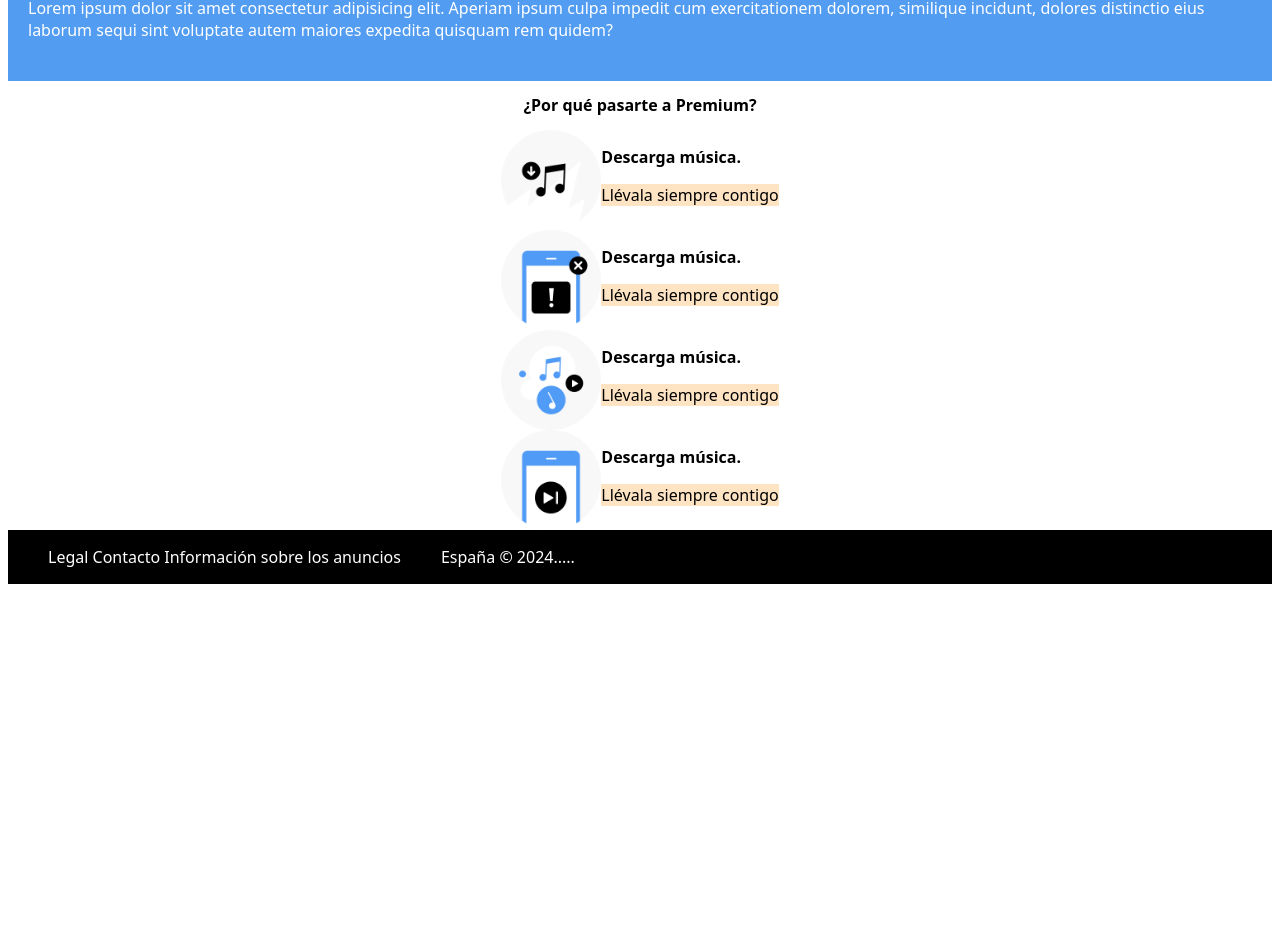
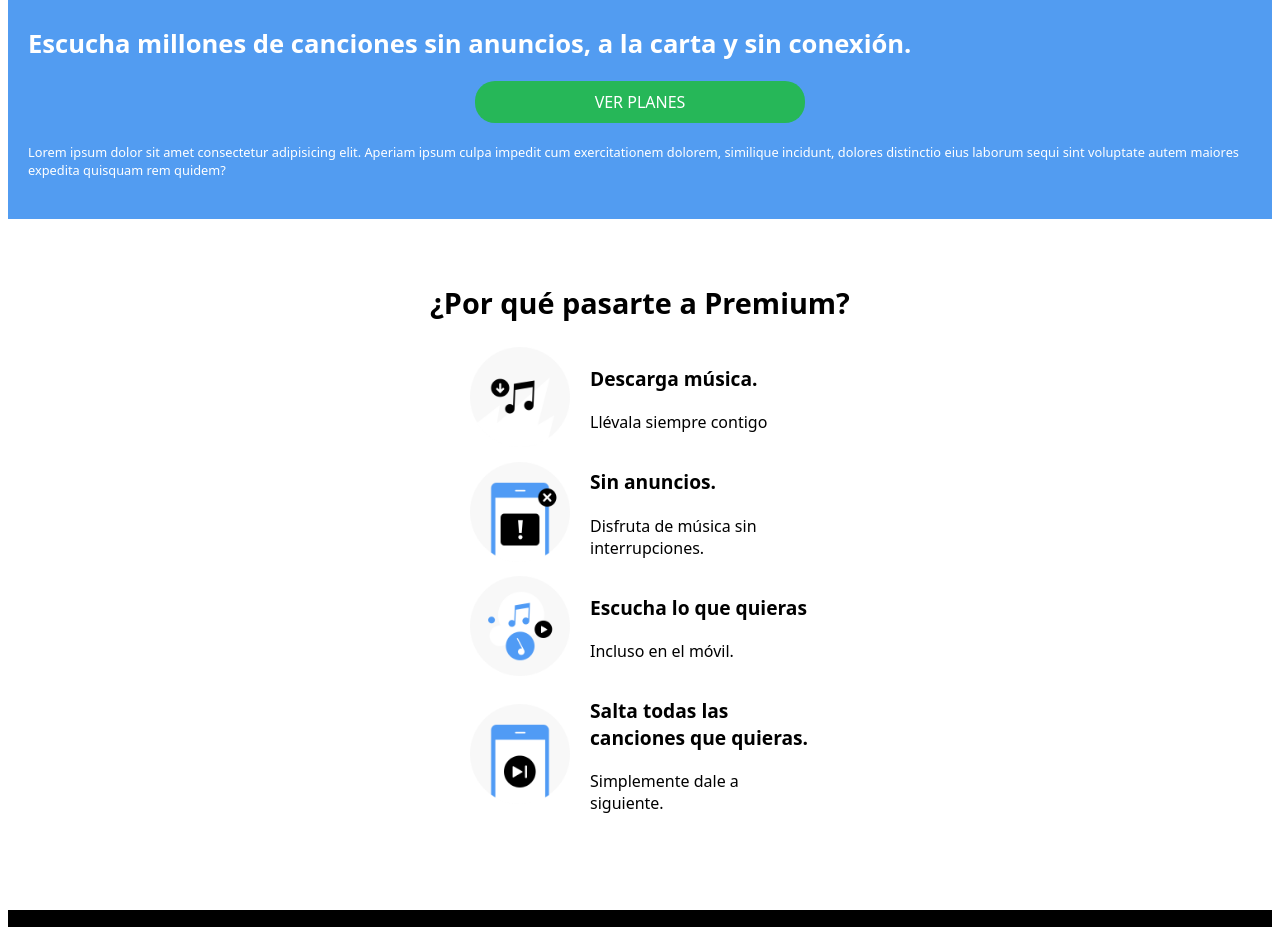
Before and after one commit to gelambi-g/promo-B-module-1-pair-7-spotify, a plain HTML site: page index.html in a window 1280 px wide. Shown: the part 337-1264 px from the top of the page. Before the commit the page ends 929 px from the top, so only its background shows below. Drawn offline with Linux system fonts and the light colour scheme.

Commit message:
diseño movil

```diff
--- a/css/style.css
+++ b/css/style.css
@@ -41,12 +41,26 @@ header {
     justify-content: flex-end;
     box-sizing: border-box;
     padding-bottom: 20px;
-
+    padding-top: 100px;
 }
 
-.texto-premium {
+.titulo-premium {
     color: white;
     margin: 20px;
+    font-size: 2.5rem;
+}
+
+.texto-premium1 {
+    color: white;
+    margin: 20px;
+    font-size: 1.6rem;
+    font-weight: bold;
+}
+
+.texto-premium2 {
+    color: white;
+    margin: 20px;
+    font-size: 0.8rem;
 }
 
 .cajaplanes {
@@ -58,8 +72,8 @@ header {
     background-color: rgb(38 183 88);
     border-radius: 20px;
     padding: 10px;
-/*     padding-left: 40%;
-    padding-right: 40%; */
+    padding-left: 120px;
+    padding-right: 120px;
     text-decoration: none;
     color: white;
 }
@@ -69,37 +83,62 @@ header {
     flex-direction: column;
     align-content: space-around;
     align-items: center;
+    margin-top: 40px;
+    margin-bottom: 80px;
 }
 
 
 .premium {
     width: 60%;
     text-align: center;
-
+    font-size: 1.8rem;
 }
 
 .articulo {
     display: flex;
     width: 80%;
     justify-content: center;
+    align-items: center;
+}
+
+.texto-article {
+    width: 220px;
+    margin-left: 20px;
 }
 
 .img {
     width: 100px;
+    height: 100px;
 }
 
+.h3 {
+    font-size: 1.2rem;
+}
 
 .textofinal {
-    background-color: bisque;
+
 }
 
 .footer-list li {
-    display: inline;
+    list-style: none;
 }
 
+.contacto {
+    padding: 10px
+}
 footer {
     background-color: black;
     color: white;
+    padding: 20px;
     display: flex;
+    flex-direction: row;
+    justify-content: space-between;
+}
 
+.footer {
+    font-size: 0.5rem;
 }
+
+.es {
+    width: 20px;
+}
--- a/index.html
+++ b/index.html
@@ -25,41 +25,41 @@
 
     <main>
         <section class="section1">
-            <h1 class="texto-premium">Prueba Premium gratis 3 meses</h1>
-            <p class="texto-premium">Escucha millones de canciones sin anuncios, a la carta y sin conexión.</p>
+            <h1 class="titulo-premium">Prueba Premium gratis 3 meses</h1>
+            <p class="texto-premium1">Escucha millones de canciones sin anuncios, a la carta y sin conexión.</p>
             <div class="cajaplanes">
                 <a href="" class="planes">VER PLANES</a>
             </div>
-            <p class="texto-premium">Lorem ipsum dolor sit amet consectetur adipisicing elit. Aperiam ipsum culpa impedit cum exercitationem dolorem, similique incidunt, dolores distinctio eius laborum sequi sint voluptate autem maiores expedita quisquam rem quidem?</p>
+            <p class="texto-premium2">Lorem ipsum dolor sit amet consectetur adipisicing elit. Aperiam ipsum culpa impedit cum exercitationem dolorem, similique incidunt, dolores distinctio eius laborum sequi sint voluptate autem maiores expedita quisquam rem quidem?</p>
         </section>
         <section class="section2">
             <h2 class="premium">¿Por qué pasarte a Premium?</h2>
             <article class="articulo">
                 <img class="img" src="./img/benefit-1.png" alt="">
-                <div>
-                    <h3>Descarga música.</h3>
+                <div class="texto-article">
+                    <h3 class="h3">Descarga música.</h3>
                     <p class="textofinal">Llévala siempre contigo</p>
                 </div>
             </article>
             <article class="articulo">
                 <img class="img" src="./img/benefit-2.png" alt="">
-                <div>
-                    <h3>Descarga música.</h3>
-                    <p  class="textofinal">Llévala siempre contigo</p>
+                <div class="texto-article">
+                    <h3 class="h3">Sin anuncios.</h3>
+                    <p  class="textofinal">Disfruta de música sin interrupciones.</p>
                 </div>
             </article>
             <article class="articulo">
                 <img class="img" src="./img/benefit-3.png" alt="">
-                <div>
-                    <h3>Descarga música.</h3>
-                    <p class="textofinal">Llévala siempre contigo</p>
+                <div class="texto-article">
+                    <h3 class="h3">Escucha lo que quieras</h3>
+                    <p class="textofinal">Incluso en el móvil.</p>
                 </div>
             </article>
             <article class="articulo">
                 <img class="img" src="./img/benefit-4.png" alt="">
-                <div>
-                    <h3>Descarga música.</h3>
-                    <p class="textofinal">Llévala siempre contigo</p>
+                <div class="texto-article">
+                    <h3 class="h3">Salta todas las canciones que quieras.</h3>
+                    <p class="textofinal">Simplemente dale a siguiente.</p>
                 </div>
             </article>
 
@@ -76,18 +76,15 @@
             <p>España</p>
             <p>c Spotify</p>
         </div> -->
-        <div>
-            <ul class="footer-list">
-                <li>Legal</li>
-                <li>Contacto</li>
-                <li>Información sobre los anuncios</li>
-            </ul>
+        <div class="footer">
+            <p>Legal<span class="contacto">Contacto</span></p>
+            <p>Información sobre los anuncios</p>
         </div>
 
-        <div>
+        <div class="footer">
             <ul class="footer-list">
-                <li>España</li>
-                <li>© 2024.....</li>
+                <li>España <img src="./img/es.svg" alt="bandera España" class="es"></li>
+                <li>© 2024 Spotify AB</li>
             </ul>
         </div>
     </footer>
```
Also changed, not shown: img/es.svg (added).
